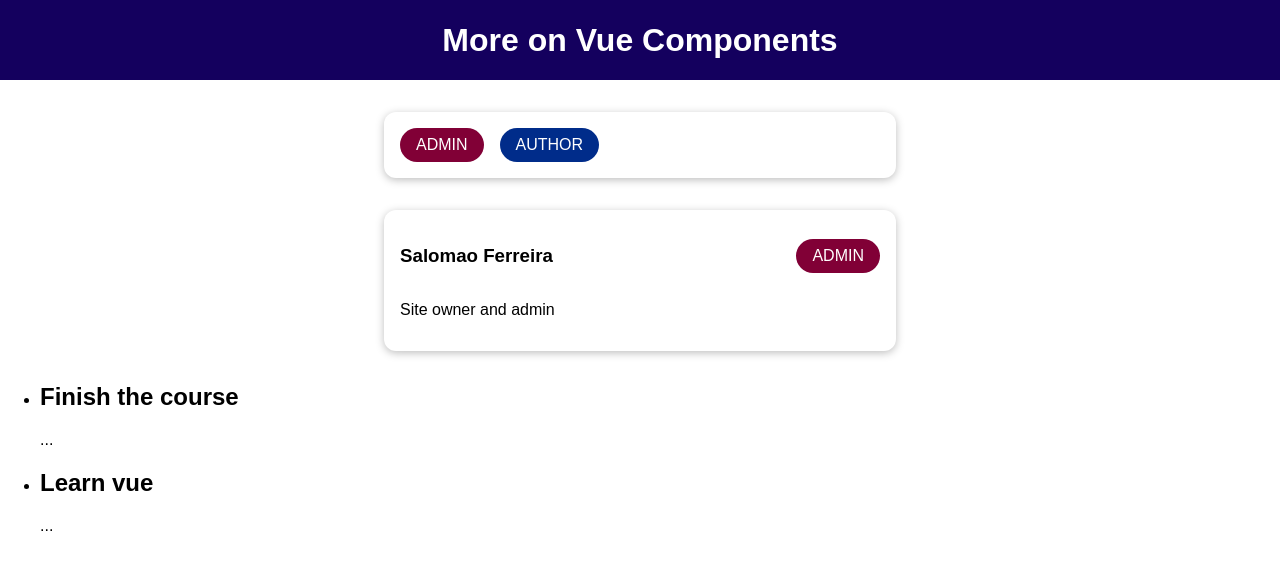
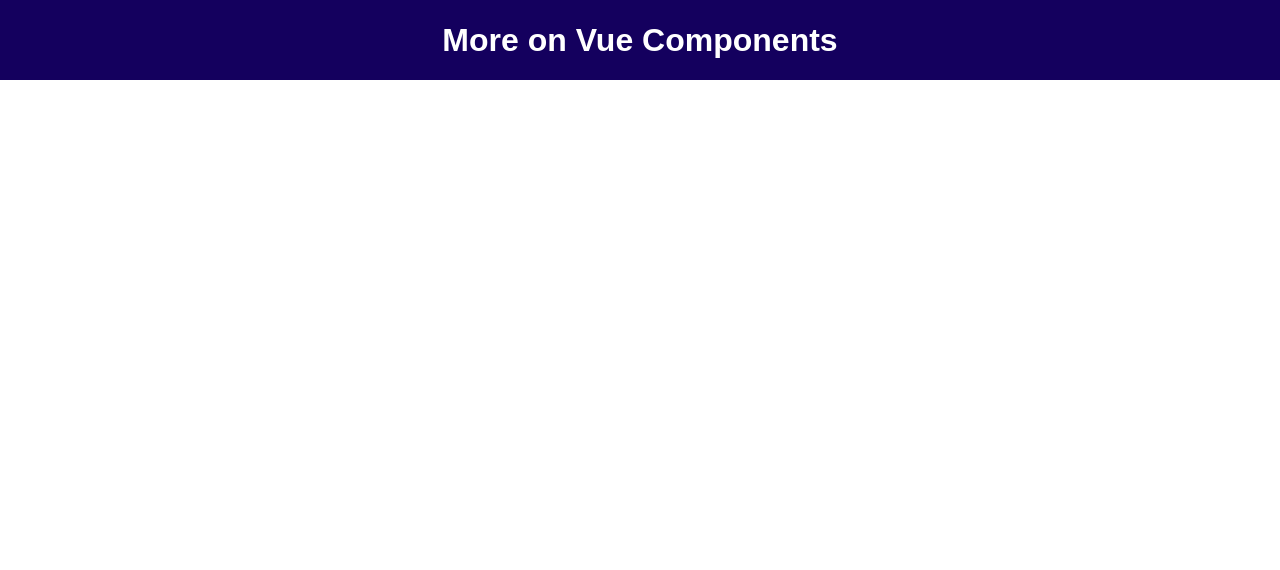
Before and after one commit to salomao91/VueJS, a Vue app in the folder component-advance/: page / in a window 1280 px wide. Shown: the top 570 px of the page. Built offline with nearby package versions, Linux system fonts and the light colour scheme.

Commit message:
component-advance - clean up App.vue before to introduce a new concept.

```diff
--- a/component-advance/src/App.vue
+++ b/component-advance/src/App.vue
@@ -1,33 +1,15 @@
 <template>
   <div>
     <the-header></the-header>
-    <badge-list></badge-list>
-    <user-info
-      :full-name="activeUser.name"
-      :info-text="activeUser.description"
-      :role="activeUser.role"
-    ></user-info>
-    <course-goals>
-      <template v-slot:default="slotProps">
-        <h2>{{ slotProps.item }}</h2>
-        <p>{{ slotProps.anotherProp }}</p>
-      </template>
-    </course-goals>
   </div>
 </template>
 
 <script>
 import TheHeader from "./components/TheHeader.vue";
-import BadgeList from "./components/BadgeList.vue";
-import UserInfo from "./components/UserInfo.vue";
-import CourseGoals from "./components/CourseGoals.vue";
 
 export default {
   components: {
     "the-header": TheHeader,
-    "badge-list": BadgeList,
-    "user-info": UserInfo,
-    "course-goals": CourseGoals,
   },
   data() {
     return {
```
